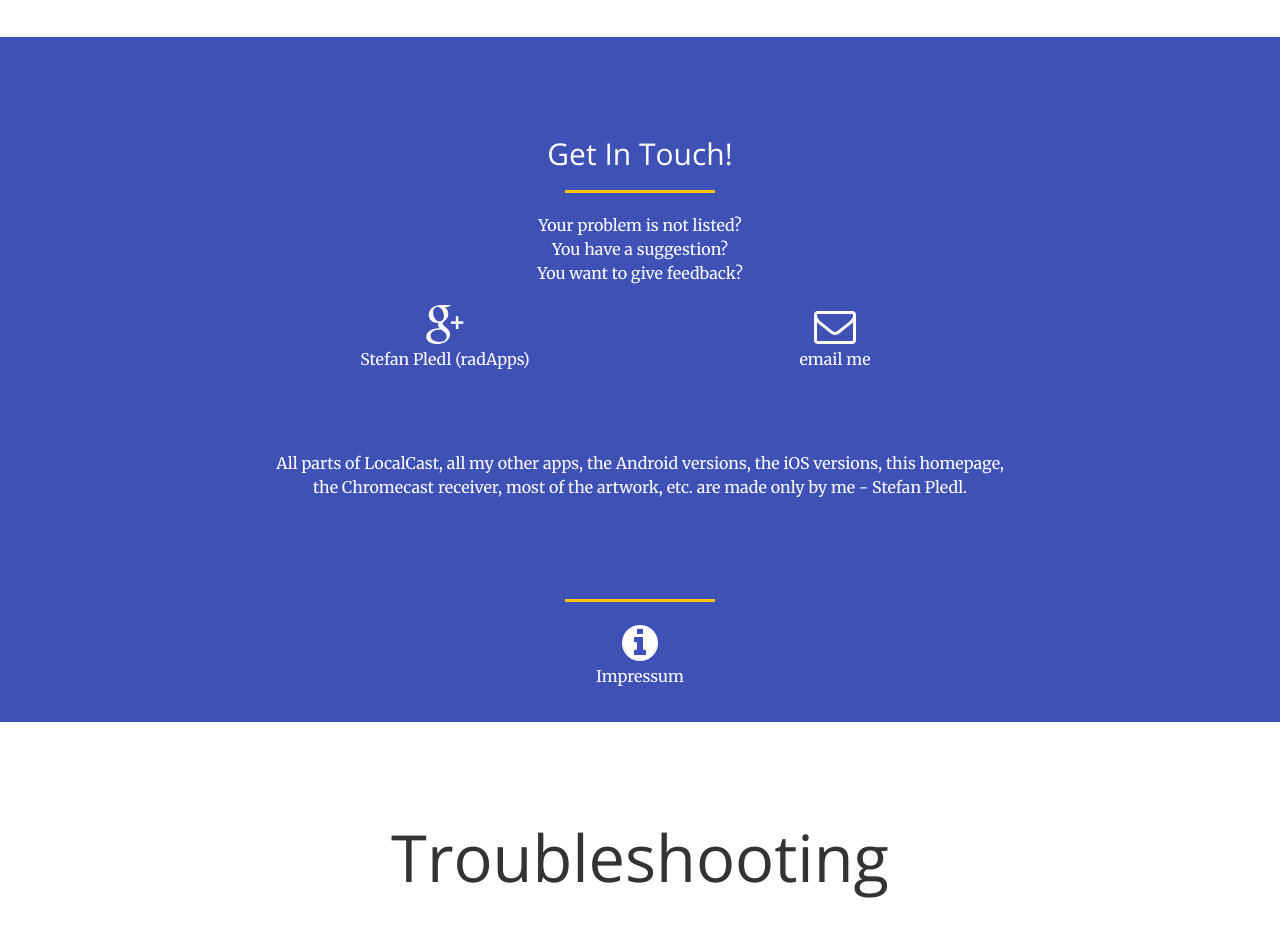
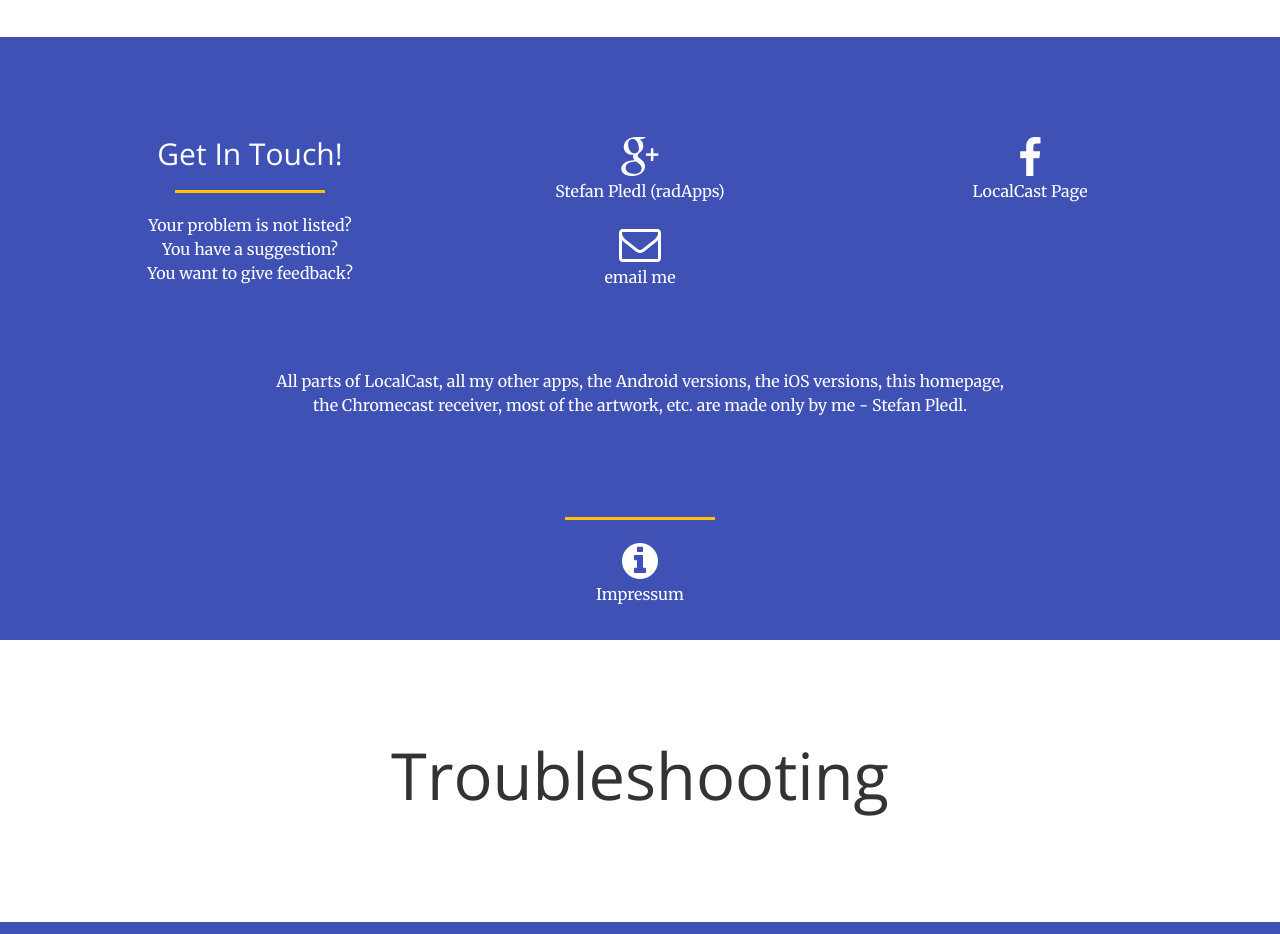
Before and after one commit to dakdroid/localcast_homepage, a plain HTML site: page index.html in a window 1280 px wide. Shown: the part 2620-3554 px from the top of the page. Drawn offline with nearby package versions, Linux system fonts and the light colour scheme.

Commit message:
facebook page added

```diff
--- a/index.html
+++ b/index.html
@@ -209,19 +209,24 @@
     <section class="bg-primary" id="contact">
         <div class="container">
             <div class="row">
-                <div class="col-lg-8 col-lg-offset-2 text-center">
+                <div class="col-lg-4 col-md-8 text-center wow zoomIn tada">
                     <h2 class="section-heading">Get In Touch!</h2>
                     <hr class="primary">
                     <p>Your problem is not listed?
                         <br>You have a suggestion?
                         <br>You want to give feedback?</p>
                 </div>
-                <div class="col-lg-4 col-lg-offset-2 text-center">
+                <div class="col-lg-4 col-md-8 text-center wow zoomIn tada">
                     <a href="https://plus.google.com/109720416927515295704"><i class="fa fa-google-plus fa-3x wow bounceIn white"></i>
                     <p><span style="color:#fff;">Stefan Pledl (radApps)</span></p></a>
                 </div>
 
-                <div class="col-lg-4 text-center">
+                <div class="col-lg-4 col-md-8 text-center wow zoomIn tada">
+                    <a href="https://www.facebook.com/pages/LocalCast/250528721786652"><i class="fa fa-facebook fa-3x wow bounceIn white"></i>
+                    <p><span style="color:#fff;">LocalCast Page</span></p></a>
+                </div>
+
+                <div class="col-lg-4 col-md-8 text-center wow zoomIn tada">
                     <a href="mailto:dakdroid+flp@gmail.com"><i class="fa fa-envelope-o fa-3x wow bounceIn white"></i>
                         <p><span style="color:#fff;">email me</span></p></a>
                 </div>
```
